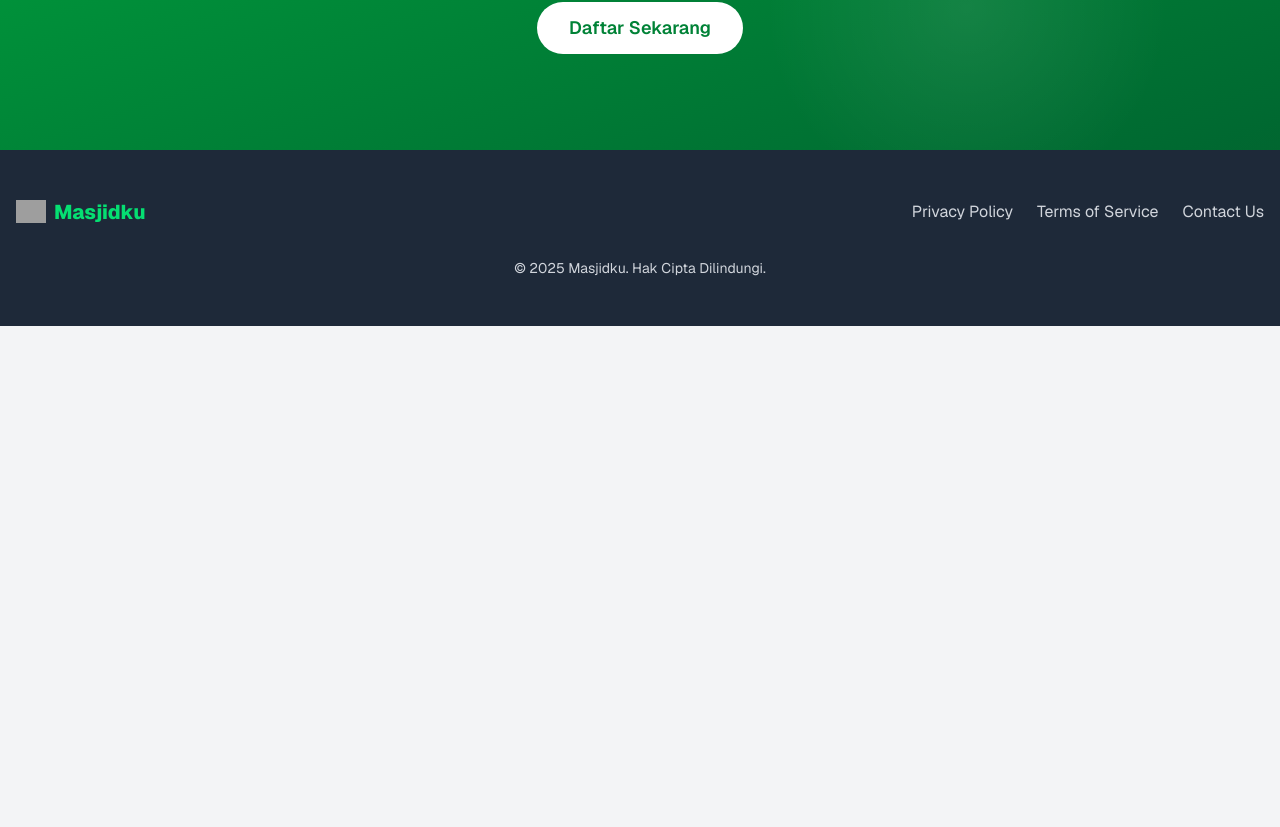
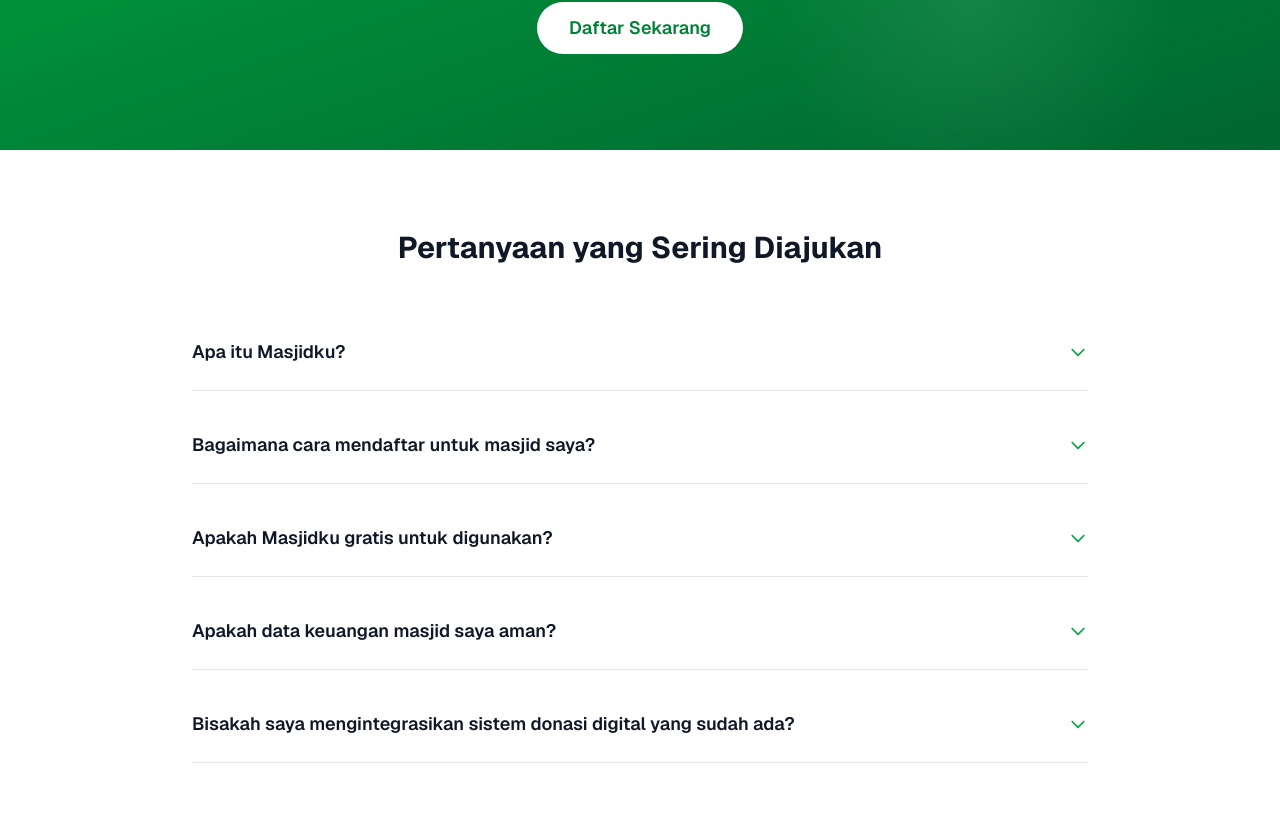
Before and after one commit to ashdq/pbl-masjidku, a Next.js app: page / in a window 1280 px wide. Shown: the part 1653-2480 px from the top of the page. Before the commit the page ends 1979 px from the top, so only its background shows below. Built offline with nearby package versions, Linux system fonts and the light colour scheme; grey boxes are pictures that could not be loaded.

Commit message:
tambah FAQ Landing Page

```diff
--- a/src/app/page.tsx
+++ b/src/app/page.tsx
@@ -179,6 +179,58 @@
   );
 }
 
+// FAQ Item component
+function FAQItem({ question, answer }: { question: string; answer: string }) {
+  const [isOpen, setIsOpen] = useState(false);
+
+  return (
+    <motion.div
+      initial={{ opacity: 0, y: 20 }}
+      whileInView={{ opacity: 1, y: 0 }}
+      viewport={{ once: true }}
+      transition={{ duration: 0.4 }}
+      className="border-b border-gray-200 py-4"
+    >
+      <button
+        className="flex justify-between items-center w-full text-left font-semibold text-lg py-2 focus:outline-none"
+        onClick={() => setIsOpen(!isOpen)}
+      >
+        <span>{question}</span>
+        <motion.svg
+          className="w-5 h-5 text-green-600"
+          fill="none"
+          stroke="currentColor"
+          viewBox="0 0 24 24"
+          xmlns="http://www.w3.org/2000/svg"
+          animate={{ rotate: isOpen ? 180 : 0 }}
+          transition={{ duration: 0.3 }}
+        >
+          <path
+            strokeLinecap="round"
+            strokeLinejoin="round"
+            strokeWidth={2}
+            d="M19 9l-7 7-7-7"
+          />
+        </motion.svg>
+      </button>
+      <AnimatePresence>
+        {isOpen && (
+          <motion.div
+            initial={{ opacity: 0, height: 0 }}
+            animate={{ opacity: 1, height: "auto" }}
+            exit={{ opacity: 0, height: 0 }}
+            transition={{ duration: 0.3 }}
+            className="overflow-hidden"
+          >
+            <p className="pt-2 pb-4 text-gray-600">{answer}</p>
+          </motion.div>
+        )}
+      </AnimatePresence>
+    </motion.div>
+  );
+}
+
+
 export default function LandingPage() {
   const router = useRouter();
   const heroRef = useRef<HTMLDivElement>(null);
@@ -327,6 +379,44 @@
         />
       </section>
 
+
+      {/* FAQ Section */}
+      <section className="py-20 px-6 bg-white" id="faq">
+        <div className="container max-w-4xl mx-auto text-center">
+          <motion.h2
+            initial={{ opacity: 0, y: 30 }}
+            whileInView={{ opacity: 1, y: 0 }}
+            viewport={{ once: true }}
+            transition={{ duration: 0.5 }}
+            className="text-3xl font-bold mb-12"
+          >
+            Pertanyaan yang Sering Diajukan
+          </motion.h2>
+          <div className="space-y-4">
+            <FAQItem
+              question="Apa itu Masjidku?"
+              answer="Masjidku adalah sistem informasi dan keuangan masjid berbasis web yang membantu masjid mengelola transaksi, laporan keuangan, dan donasi digital dengan lebih efisien dan transparan."
+            />
+            <FAQItem
+              question="Bagaimana cara mendaftar untuk masjid saya?"
+              answer="Anda dapat mendaftar dengan mengklik tombol 'Daftar Sekarang' di halaman utama kami. Ikuti langkah-langkah pendaftaran yang mudah dan siapkan informasi dasar tentang masjid Anda."
+            />
+            <FAQItem
+              question="Apakah Masjidku gratis untuk digunakan?"
+              answer="Masjidku menawarkan beberapa paket layanan, termasuk opsi gratis dengan fitur dasar serta paket berbayar dengan fitur yang lebih lengkap untuk kebutuhan masjid yang lebih besar. Detail lebih lanjut dapat ditemukan di halaman harga kami."
+            />
+            <FAQItem
+              question="Apakah data keuangan masjid saya aman?"
+              answer="Ya, keamanan data adalah prioritas utama kami. Masjidku menggunakan enkripsi standar industri dan protokol keamanan terbaru untuk melindungi semua data keuangan masjid Anda."
+            />
+            <FAQItem
+              question="Bisakah saya mengintegrasikan sistem donasi digital yang sudah ada?"
+              answer="Masjidku menyediakan fitur donasi digital terintegrasi yang mendukung berbagai metode pembayaran. Untuk integrasi dengan sistem donasi digital yang sudah ada, silakan hubungi tim dukungan kami."
+            />
+          </div>
+        </div>
+      </section>
+
       {/* Enhanced Footer with subtle animation */}
       <motion.footer
         initial={{ opacity: 0 }}
```
